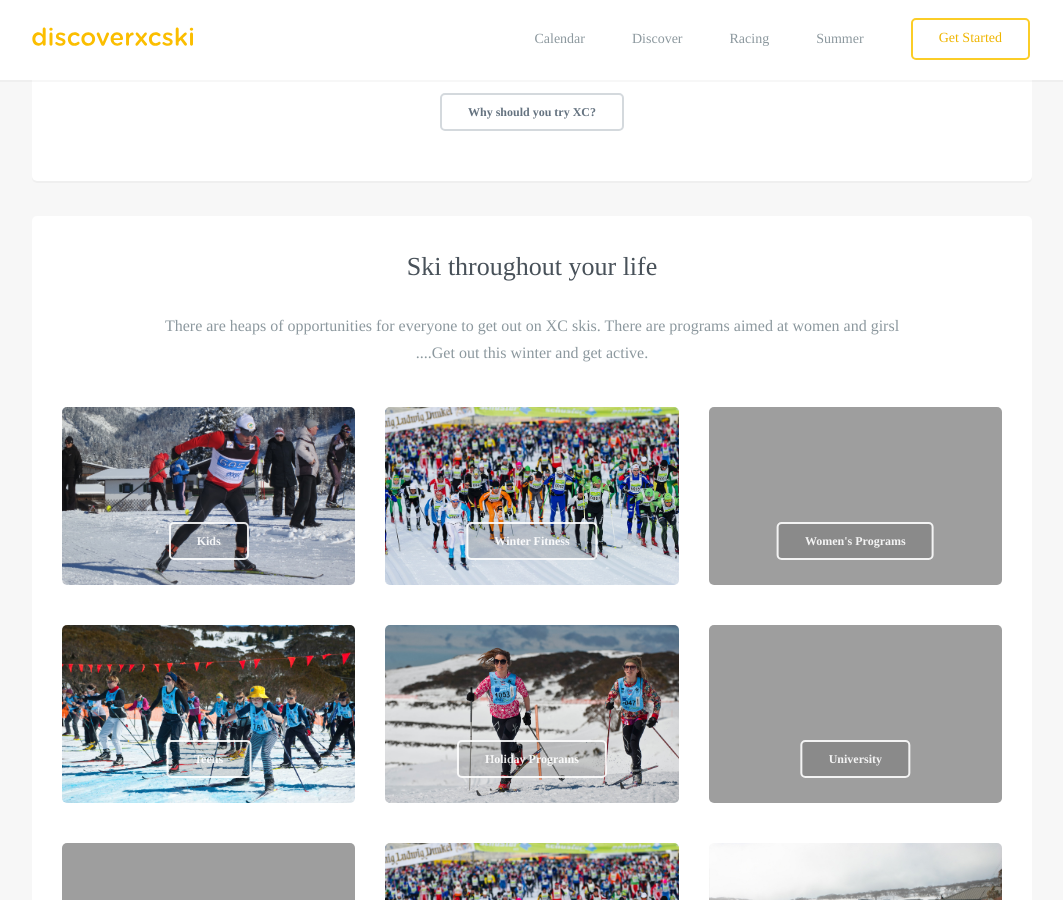
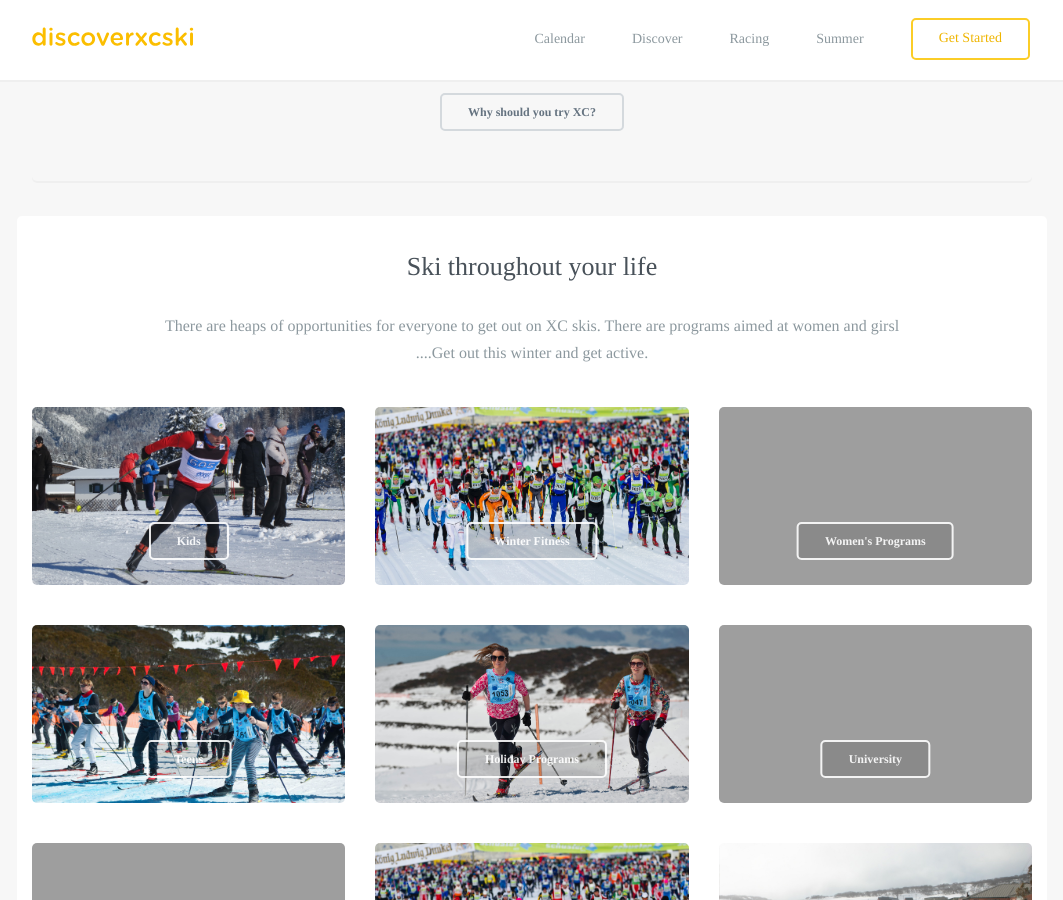
Before and after one commit to robcatto/robcatto.github.io, a Jekyll site: the page built from get-started/index.html, in a window 1280 px wide and 900 px high, scrolled down 472 px. Shown: the whole window, without its empty margins (108-1171 px from the left). Built offline with Jekyll 4.4.1, drawn with Linux system fonts in a browser that asks for light colours; some web fonts are replaced; Markdown is read by kramdown in place of the engine named in the settings.

Commit message:
Update index.html

```diff
--- a/get-started/index.html
+++ b/get-started/index.html
@@ -44,20 +44,20 @@ layout: default
 
       <div class="content">
         <div id="content1">
-        <section class="mobile_section" style="margin-top: 35px;">
+        <section class="mobile_section" style="margin-top: 35px; background-color: transparent;">
                     <h3 class="homeheading__h3">Get Active This Winter</h3>
                     <p>Easy to learn and an activity for life, cross country skiing is a sport to put on your winter bucket-list. Whether you are looking to stay healthy or keep fit during the winter, snow-fun for the whole family, winter adventures or racing challenges, cross country skiing has something for everyone..
                      </p>
                     <a class="button small dark" href="http://discoverxcski.com/discoverxc/" data-featurette="analytics-click-event" data-event-category="button" data-event-action="M: Clicked Design an iOS Game" data-event-label="Source: Homepage Alt" id="featurette-35">Why should you try XC?</a>
                 </section>
 
-                <section class="mobile_section">
+                <section class="mobile_section" style="max-width: 1030px;" >
                 <h3>Ski throughout your life</h3>
                 <p>
                   There are heaps of opportunities for everyone to get out on XC skis.  There are programs aimed at women and girsl ....Get out this winter and get active.
 
                 </p>
-                <div class="row">
+                <div class="row" style="max-width: 1030px;">
 
                         <div class="column three">
                             <div class="callout-card" style="background: url(http://www.discoverxcski.com/images/world_masters_social.jpg); background-size: cover;">
@@ -80,7 +80,7 @@ layout: default
 
 
                 </p>
-                <div class="row">
+                <div class="row" style="max-width: 1030px;">
 
 
                         <div class="column three">
@@ -103,7 +103,7 @@ layout: default
                 </div>
 
                 </p>
-                <div class="row">
+                <div class="row" style="max-width: 1030px;">
 
 
                         <div class="column three">
```
